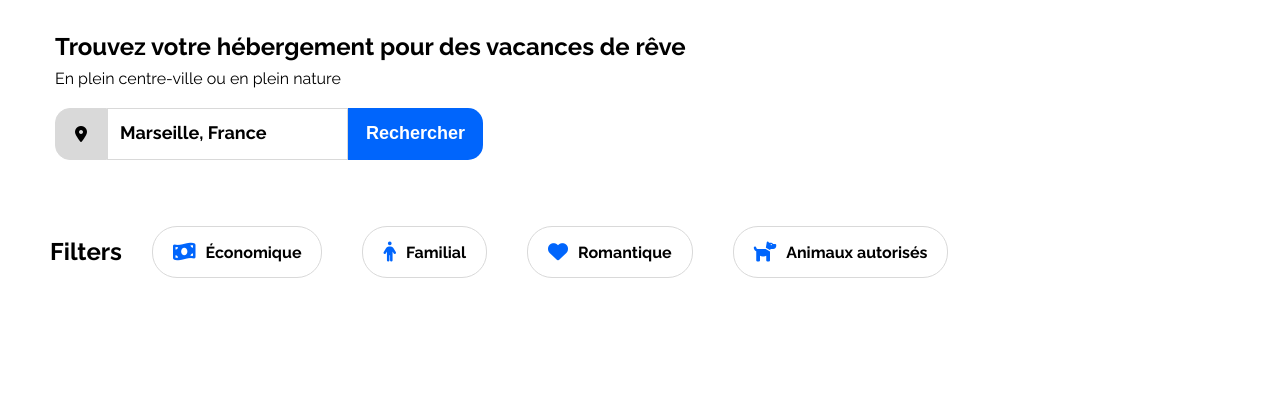
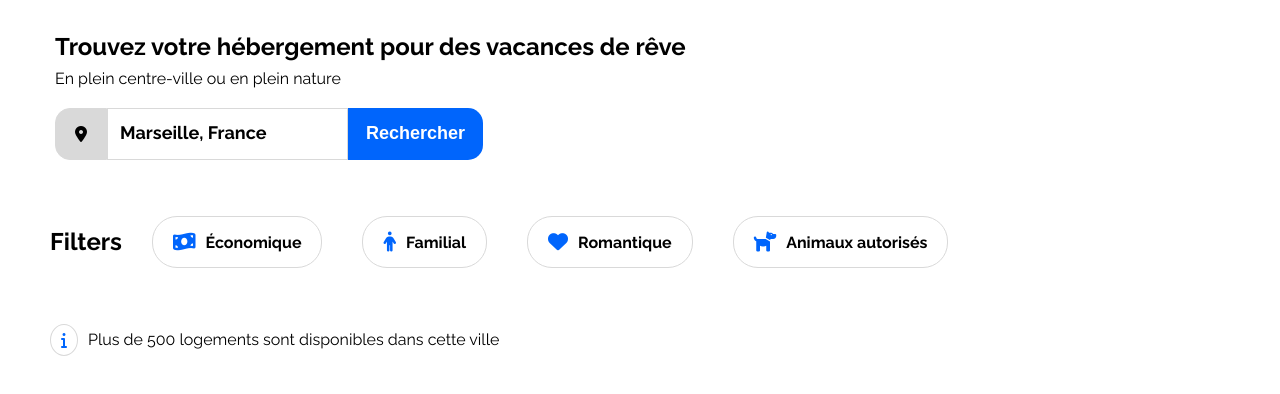
Before and after one commit to mouradm6/Booki2.0, a plain HTML site: page index.html in a window 1280 px wide. Shown: the part 86-480 px from the top of the page. Drawn offline with Linux system fonts and the light colour scheme.

Commit message:
ajout des infos

```diff
--- a/index.html
+++ b/index.html
@@ -47,6 +47,10 @@
                 </li>
             </ul>
         </section>
+        <div class="info">
+            <i class="fa-solid fa-info"></i>
+            <p>Plus de 500 logements sont disponibles dans cette ville</p>
+        </div>
     </main>
 </body>
 </html>
--- a/style.css
+++ b/style.css
@@ -107,7 +107,7 @@ input::placeholder {
 }
 
 .filtres {
-    margin: 50px;
+    margin: 40px 50px;
     display: flex;
     text-align: center;
 }
@@ -150,3 +150,22 @@ ul {
 .filtres ul li:hover{
     background-color: #DEEBFF;
 }
+
+.info{
+    margin-left: 50px;
+    display: flex;
+    gap: 10px;
+}
+.info p{
+    display: flex;
+    align-items: center;
+    margin: 0;
+    padding: 0;
+}
+.info i{
+    color: #0065FC;
+    border: 1px solid #D9D9D9;
+    border-radius: 50%;
+    padding: 7px 10px 7px 10px;
+
+}
```
